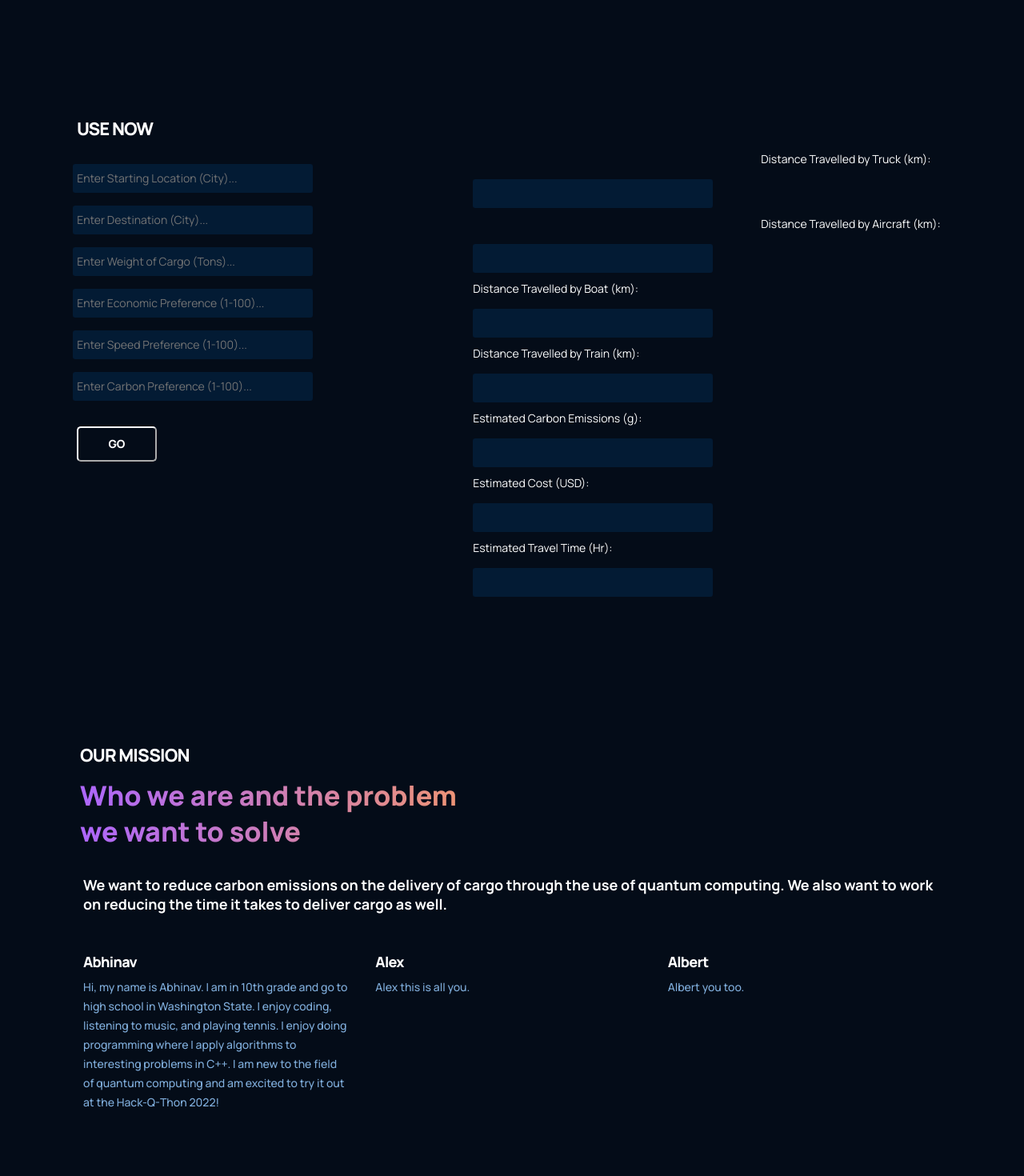
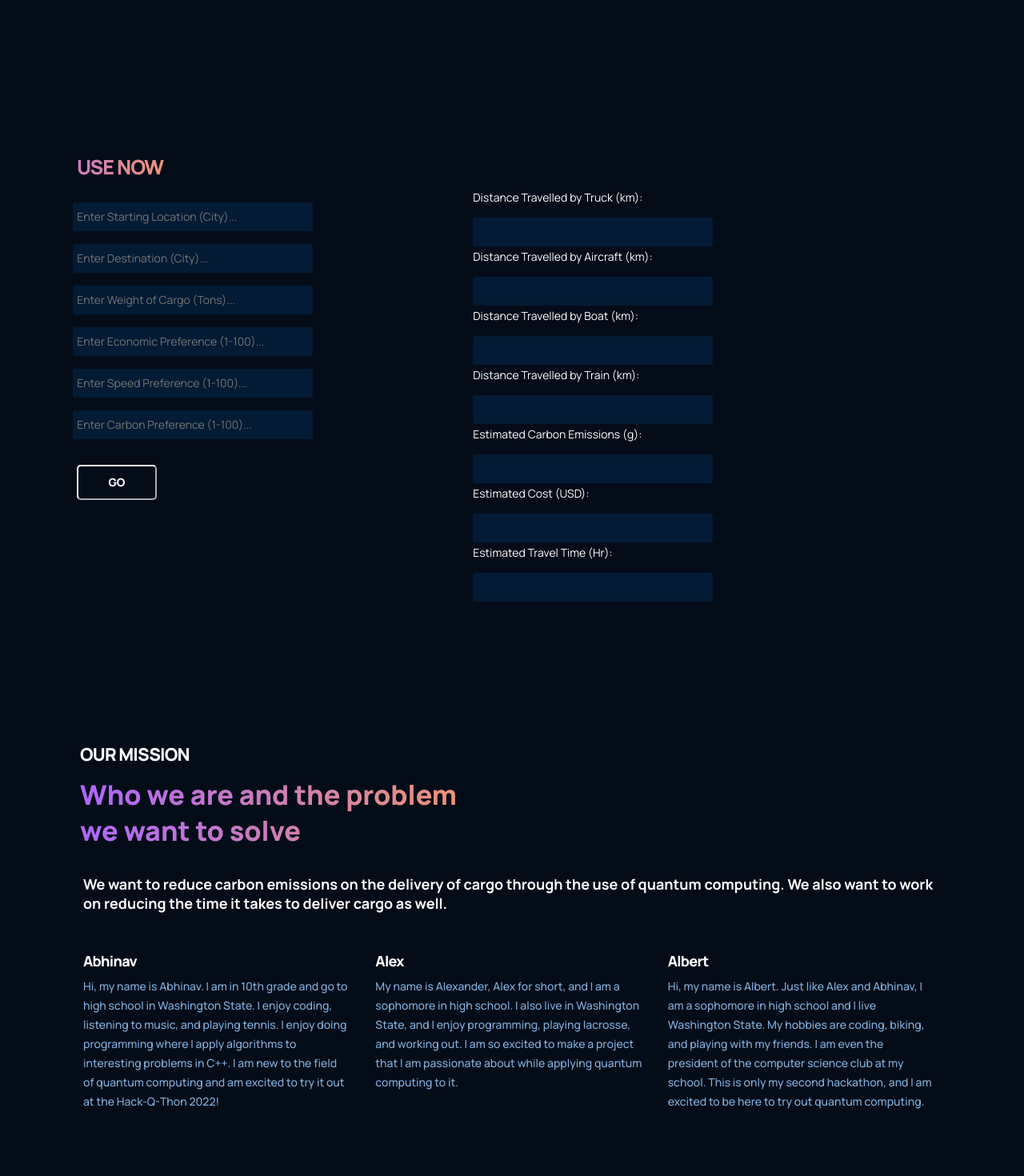
Before and after one commit to AbhinavAkkiraju/QuantumLogistics, a React (Create React App) app in the folder quantumlogistics/: page / in a window 1280 px wide. Shown: the part 580-2050 px from the top of the page at 80% size. Built offline with nearby package versions, Linux system fonts and the light colour scheme.

Commit message:
Final UI

```diff
--- a/quantumlogistics/src/containers/header/Header.jsx
+++ b/quantumlogistics/src/containers/header/Header.jsx
@@ -8,7 +8,7 @@ const Header = () => {
                 <h1 className="gradient__text">
                     Join The Quantum Movement With Our Innovative Supply Chain Logistics Software
                 </h1>
-                <p>Given your preferences on budget, carbon footprint/emissions, speed of transportaion, and starting/ending location, our software will give you how much distance should be covered on each mode of travel to have the most optimal transport of cargo.</p>
+                <p>Given your preferences on budget, carbon footprint/emissions, speed of transportation, and starting/ending location, our software will give you how much distance should be covered on each mode of travel to have the most optimal transport of cargo.</p>
                 <div className="header-content-input">
                     <input type="email" placeholder="Your Email Address"></input>
                     <button type="button1">Get Started</button>
--- a/quantumlogistics/src/containers/ourmission/OurMission.jsx
+++ b/quantumlogistics/src/containers/ourmission/OurMission.jsx
@@ -15,8 +15,8 @@ const OurMission = () => (
       </div>
       <div className="ourmission-container">
         <Feature title="Abhinav" text="Hi, my name is Abhinav. I am in 10th grade and go to high school in Washington State. I enjoy coding, listening to music, and playing tennis. I enjoy doing programming where I apply algorithms to interesting problems in C++. I am new to the field of quantum computing and am excited to try it out at the Hack-Q-Thon 2022!" />
-        <Feature title="Alex" text="Alex this is all you." />
-        <Feature title="Albert" text="Albert you too." />
+        <Feature title="Alex" text="My name is Alexander, Alex for short, and I am a sophomore in high school. I also live in Washington State, and I enjoy programming, playing lacrosse, and working out. I am so excited to make a project that I am passionate about while applying quantum computing to it." />
+        <Feature title="Albert" text="Hi, my name is Albert. Just like Alex and Abhinav, I am a sophomore in high school and I live Washington State. My hobbies are coding, biking, and playing with my friends. I am even the president of the computer science club at my school. This is only my second hackathon, and I am excited to be here to try out quantum computing." />
       </div>
     </div>
   );
--- a/quantumlogistics/src/containers/usenow/UseNow.css
+++ b/quantumlogistics/src/containers/usenow/UseNow.css
@@ -13,8 +13,9 @@
     flex-grow: 1;
 }
 
-.usenow-feature h1 {
-    font-size: 22px;
+.gradient__text h1 {
+    font-size: 25px;
+    margin-top: 3rem;
     margin-left: 5rem;
 }
 
@@ -150,7 +151,7 @@
 
 .outtext {
     margin-left: 200px;
-    margin-bottom: 10px;
+    margin-bottom: 3px;
 }
 
 .outlabel {
--- a/quantumlogistics/src/containers/usenow/UseNow.jsx
+++ b/quantumlogistics/src/containers/usenow/UseNow.jsx
@@ -41,7 +41,7 @@ const UseNow = () => {
     }
     return (
         <div className="usenow section-margin" id="usenow">
-            <div className="usenow-feature">
+            <div className="gradient__text">
                 <Feature title="USE NOW" />
             </div>
             <div className='break'></div>
@@ -57,25 +57,25 @@ const UseNow = () => {
                 </form>
             </div>
             <div className="usenow-output">
-                <label className='truckdistance outlable'> Distance Travelled by Truck (km):
+                <label className='truckdistance outlabel'> Distance Travelled by Truck (km):
                     <input type="text" value={truck} className="startinglocation outtext" />
                 </label>
-                <label className='aircraftdistance outlable'> Distance Travelled by Aircraft (km):
+                <label className='aircraftdistance outlabel'> Distance Travelled by Aircraft (km):
                     <input type="text" value={air} className="startinglocation outtext" />
                 </label>
-                <label className='boatdistance outlable'> Distance Travelled by Boat (km):
+                <label className='boatdistance outlabel'> Distance Travelled by Boat (km):
                     <input type="text" value={boat} className="startinglocation outtext" />
                 </label>
-                <label className='traindistance outlable'> Distance Travelled by Train (km):
+                <label className='traindistance outlabel'> Distance Travelled by Train (km):
                     <input type="text" value={train} className="startinglocation outtext" />
                 </label>
-                <label className='traindistance outlable'> Estimated Carbon Emissions (g):
+                <label className='traindistance outlabel'> Estimated Carbon Emissions (g):
                     <input type="text" value={carbon} className="startinglocation outtext" />
                 </label>
-                <label className='traindistance outlable'> Estimated Cost (USD):
+                <label className='traindistance outlabel'> Estimated Cost (USD):
                     <input type="text" value={cost} className="startinglocation outtext" />
                 </label>
-                <label className='traindistance outlable'> Estimated Travel Time (Hr):
+                <label className='traindistance outlabel'> Estimated Travel Time (Hr):
                     <input type="text" value={time} className="startinglocation outtext" />
                 </label>
             </div>
```
